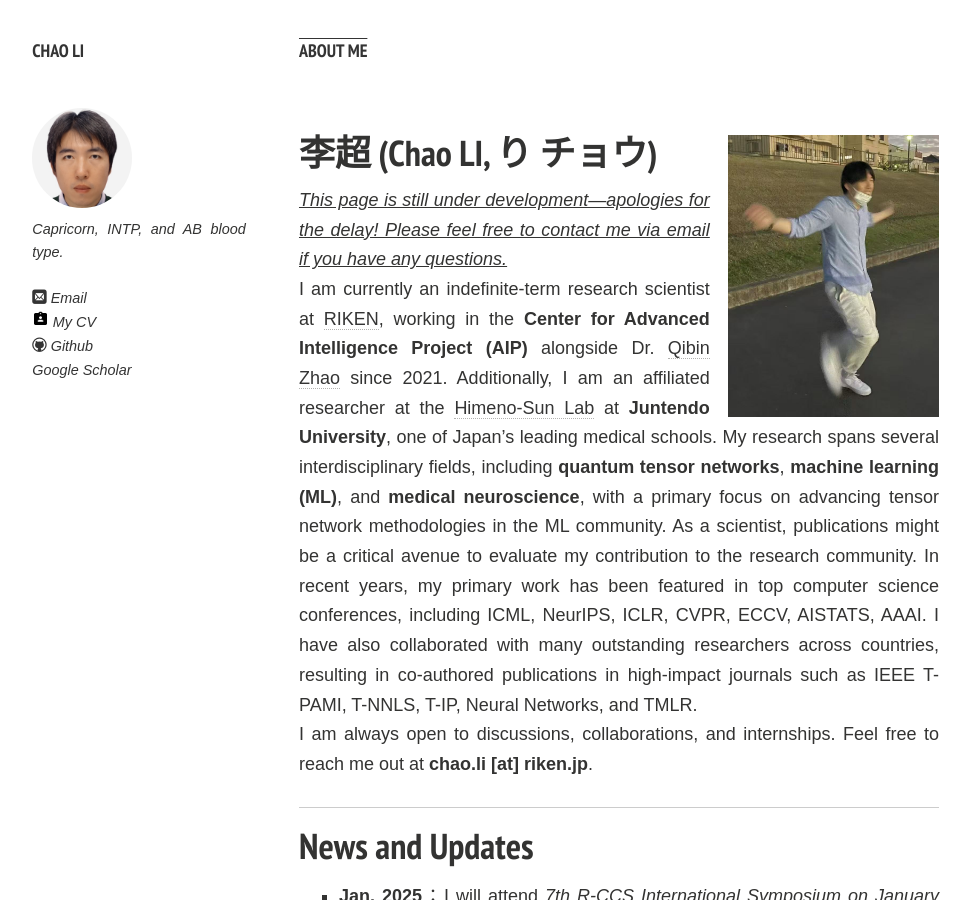
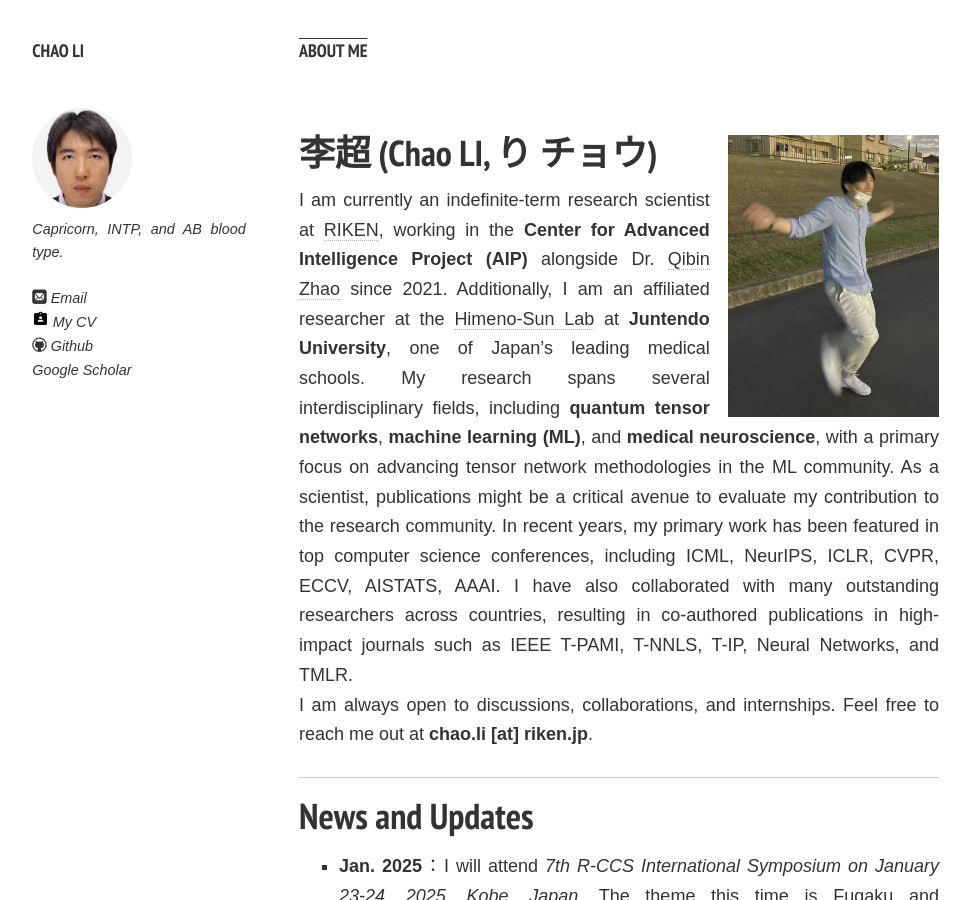
Before and after one commit to ChaoLiAtRIKEN/ChaoLiAtRIKEN.github.io, a Jekyll site: the page built from index.md, in a window 1280 px wide and 900 px high. Shown: the whole window, without its empty margins (21-991 px from the left). Built offline with Jekyll 4.4.1, drawn with Linux system fonts in a browser that asks for light colours; nearby versions of some CDN libraries; comment, search, counter and statistics services are not loaded; a style sheet for code colours, icons or effects is not loaded.

Commit message:
Update index.md

```diff
--- a/index.md
+++ b/index.md
@@ -8,7 +8,7 @@ layout: page
 
 ## 李超 (Chao LI, り チョウ)
 
-*<ins>This page is still under development—apologies for the delay! Please feel free to contact me via email if you have any questions.</ins>*
+<!-- *<ins>This page is still under development—apologies for the delay! Please feel free to contact me via email if you have any questions.</ins>* -->
 
 I am currently an indefinite-term research scientist at [RIKEN](https://www.riken.jp), working in the **Center for Advanced Intelligence Project (AIP)** alongside Dr. [Qibin Zhao](https://qibinzhao.github.io) since 2021. Additionally, I am an affiliated researcher at the [Himeno-Sun Lab](https://himeno-sun-lab.github.io) at **Juntendo University**, one of Japan’s leading medical schools. My research spans several interdisciplinary fields, including **quantum tensor networks**, **machine learning (ML)**, and **medical neuroscience**, with a primary focus on advancing tensor network methodologies in the ML community. As a scientist, publications might be a critical avenue to evaluate my contribution to the research community. In recent years, my primary work has been featured in top computer science conferences, including ICML, NeurIPS, ICLR, CVPR, ECCV, AISTATS, AAAI. I have also collaborated with many outstanding researchers across countries, resulting in co-authored publications in high-impact journals such as IEEE T-PAMI, T-NNLS, T-IP, Neural Networks, and TMLR.
 
```
